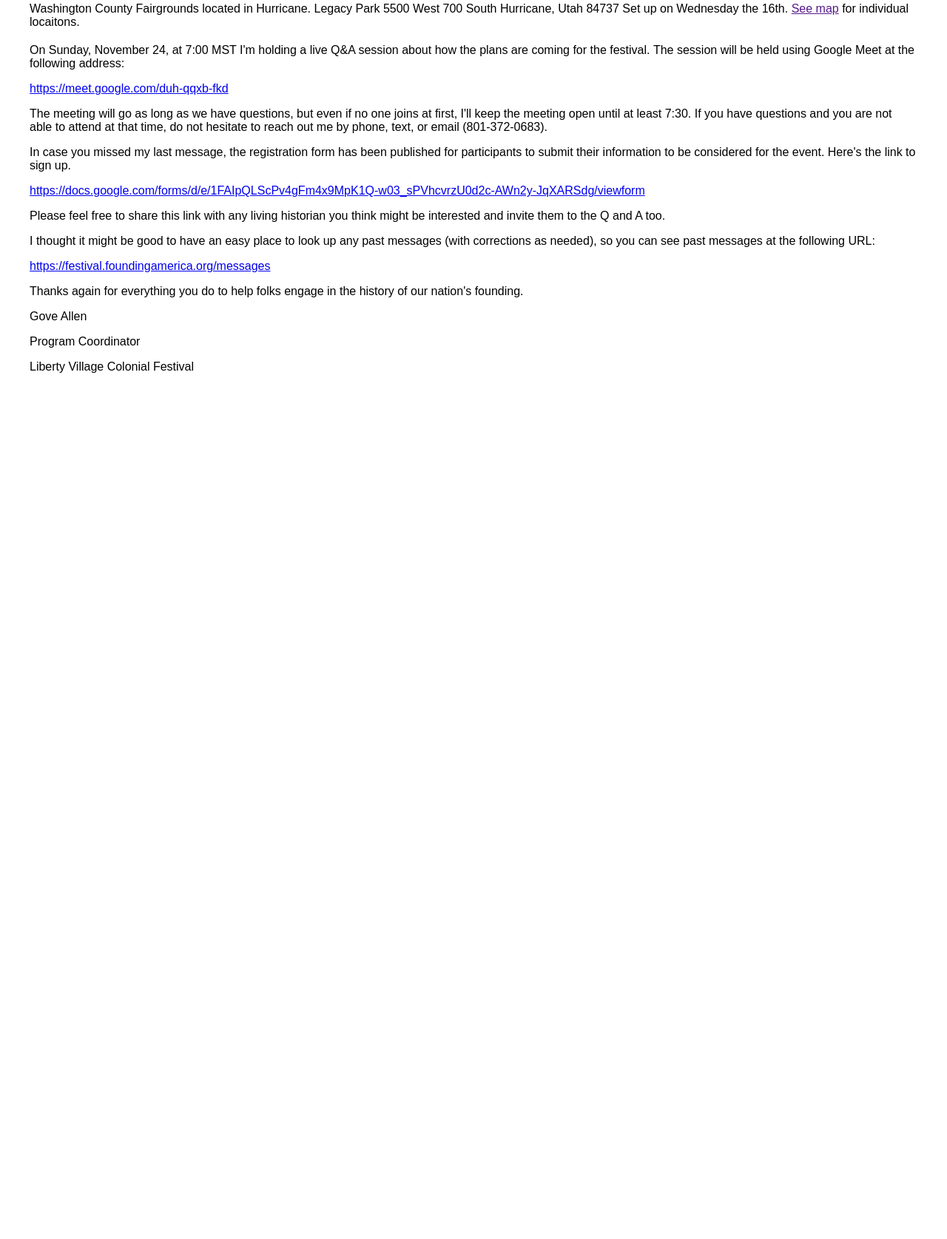
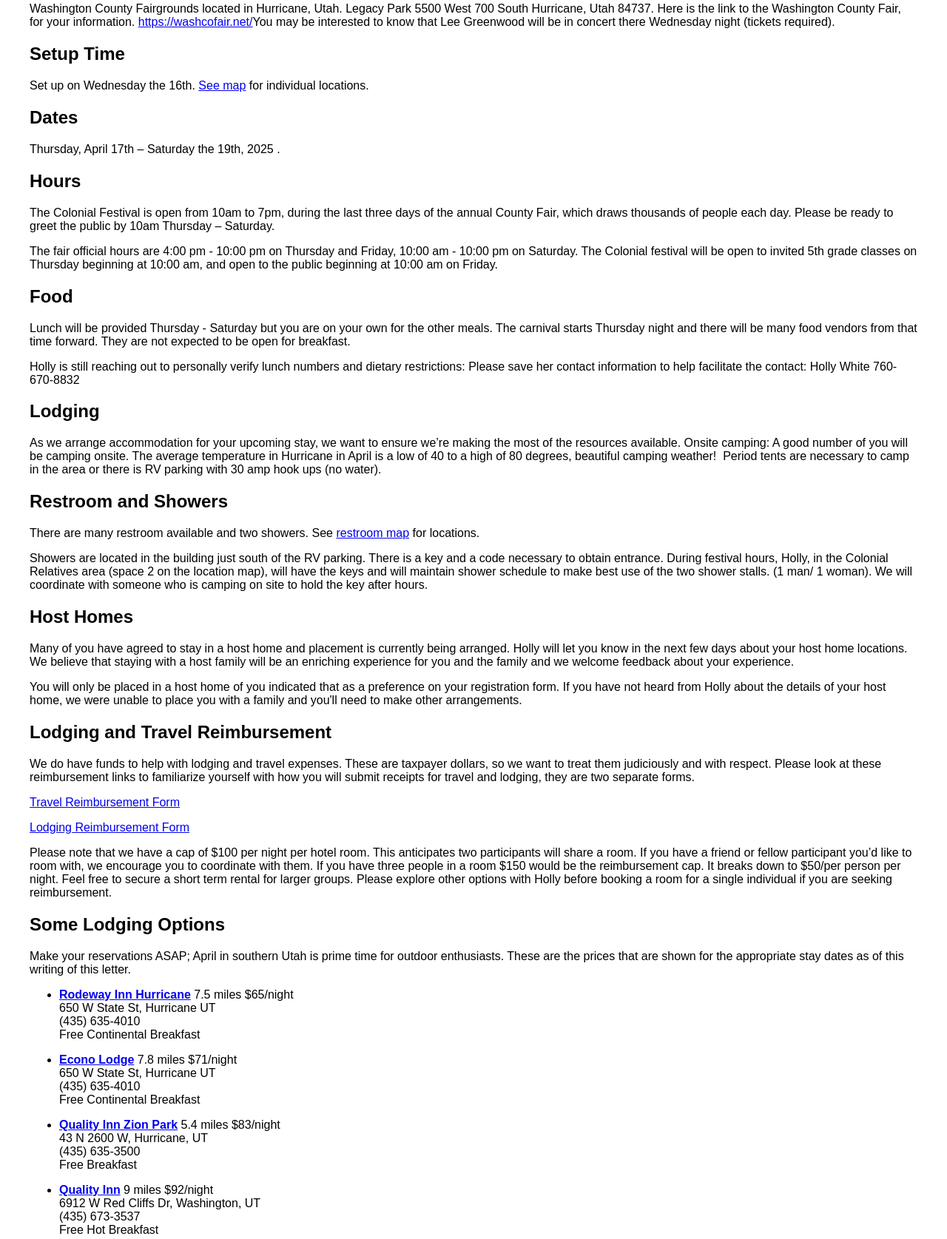
Before and after one commit to theGove/americanfoundingfestival, a plain HTML site: page messages/event-details.html in a window 1280 px wide. Shown: the part 199-1874 px from the top of the page at 74% size. Before the commit the page ends 800 px from the top, so only its background shows below. Drawn offline with Linux system fonts and the light colour scheme.

Commit message:
event Detaisl

```diff
--- a/messages/event-details.html
+++ b/messages/event-details.html
@@ -14,72 +14,93 @@
   </h1>
   <p>General information about the event is here.  This page will be updated from time to time.  If you have additional questions or would like additions to this page, please email <a href="mailto:holly@colonialheritage.org">holly@colonialheritage.org</a></p>
   <h2>Event location</h2>
-  <p>Washington County Fairgrounds located in Hurricane. Legacy Park 5500 West 700 South Hurricane, Utah 84737
- Set up on Wednesday the 16th.  <a href="">See map</a> for individual locaitons.
+  <p>Washington County Fairgrounds located in Hurricane, Utah. Legacy Park 5500 West 700 South Hurricane, Utah 84737.  Here is the link to the Washington County Fair, for your information. <a href="https://washcofair.net/">https://washcofair.net/</a>You may be interested to know that Lee Greenwood will be in concert there Wednesday night (tickets required).
   </p>
-  <h2>
-  </h2>
+  <h2>Setup Time</h2>
   <p>
-    On Sunday, November 24, at 7:00 MST I'm holding a live Q&amp;A session about how the plans are coming for the festival.&nbsp;The session will be held using Google Meet at the following address:
+  Set up on Wednesday the 16th.  <a href="/documents/locations-map.pdf">See map</a> for individual locations.
+  </p>
+  <h2>Dates</h2>
+  <p>
+  Thursday, April 17th – Saturday the 19th, 2025 .
+  </p>
+  <h2>Hours</h2>
+  <p>
+    The Colonial Festival is open from 10am to 7pm, during the last three days of the annual County Fair, which draws thousands of people each day. Please be ready to greet the public by 10am Thursday – Saturday.
+</p><p>
+    The fair official hours are 4:00 pm - 10:00 pm on Thursday and Friday, 10:00 am - 10:00 pm on Saturday.  The Colonial festival will be open to invited 5th grade classes on Thursday beginning at 10:00 am, and open to the public beginning at 10:00 am on Friday.
+  <h2>Food</h2>
+  <p>
+    Lunch will be provided Thursday - Saturday but you are on your own for the other meals. The carnival starts Thursday night and there will be many food vendors from that time forward.  They are not expected to be open for breakfast.
+  </p>
+  <p>Holly is still reaching out to personally verify lunch numbers and dietary restrictions:  Please save her contact information to help facilitate the contact:  Holly White 760-670-8832
+  </p>
+  <h2>Lodging</h2>
+  <p>
+    As we arrange accommodation for your upcoming stay, we want to ensure we’re making the most of the resources available. Onsite camping: A good number of you will be camping onsite. The average temperature in Hurricane in April is a low of 40 to a high of 80 degrees, beautiful camping weather!  Period tents are necessary to camp in the area or there is RV parking with 30 amp hook ups (no water).
+  </p>
+  <h2>Restroom and Showers</h2>
+  <p>There are many restroom available and two showers.  See <a href="/documents/restroom-map.pdf">restroom map</a> for locations.
   </p>
   <p>
+    Showers are located in the building just south of the RV parking. There is a key and a code necessary to obtain entrance.  During festival hours, Holly, in the Colonial Relatives area (space 2 on the location map), will have the keys and will maintain shower schedule to make best use of the two shower stalls. (1 man/ 1 woman). We will coordinate with someone who is camping on site to hold the key after hours.
+  </p>
+  <h2>Host Homes</h2>
+  <p>
+    Many of you have agreed to stay in a host home and placement is currently being arranged.  Holly will let you know in the next few days about your host home locations.   We believe that staying with a host family will be an enriching experience for you and the family and we welcome feedback about your experience.
+</p><p>You will only be placed in a host home of you indicated that as a preference on your registration form.  If you have not heard from Holly about the details of your host home, we were unable to place you with a family and you'll need to make other arrangements.</p>
+  <h2>Lodging and Travel Reimbursement</h2>
+  <p>
+    We do have funds to help with lodging and travel expenses. These are taxpayer dollars, so we want to treat them judiciously and with respect. Please look at these reimbursement links to familiarize yourself with how you will submit receipts for travel and lodging, they are two separate forms.
   </p>
   <p>
-    <a href="https://meet.google.com/duh-qqxb-fkd" rel="noopener noreferrer" target="_blank">
-      https://meet.google.com/duh-qqxb-fkd
+    <a href="https://airtable.com/appa1DP67Be3EUN1F/pag9BtXQnHrLcIfYD/form">
+        Travel Reimbursement Form
     </a>
   </p>
   <p>
-  </p>
-  <p>
-    The meeting will go as long as we have questions, but even if no one joins at first, I'll keep the meeting open until at least 7:30.&nbsp;If you have questions and you are not able to attend at that time, do not hesitate to reach out me by phone, text, or email (801-372-0683).
-  </p>
-  <p>
-  </p>
-  <p>
-    In case you missed my last message, the registration form has been published for participants to submit their information to be considered for the event.&nbsp;Here's the link to sign up.
-  </p>
-  <p>
-  </p>
-  <p>
-    <a href="https://docs.google.com/forms/d/e/1FAIpQLScPv4gFm4x9MpK1Q-w03_sPVhcvrzU0d2c-AWn2y-JqXARSdg/viewform" rel="noopener noreferrer" target="_blank">
-      https://docs.google.com/forms/d/e/1FAIpQLScPv4gFm4x9MpK1Q-w03_sPVhcvrzU0d2c-AWn2y-JqXARSdg/viewform
+    <a href="https://airtable.com/appa1DP67Be3EUN1F/pagf9zHNl0dqLtRlL/form">
+        Lodging Reimbursement Form
     </a>
   </p>
+  <p>Please note that we have a cap of $100 per night per hotel room. This anticipates two participants will share a room. If you have a friend or fellow participant you’d like to room with, we encourage you to coordinate with them.  If you have three people in a room $150 would be the reimbursement cap. It breaks down to $50/per person per night. Feel free to secure a short term rental for larger groups.  Please explore other options with Holly before booking a room for a single individual if you are seeking reimbursement.
+  </p>
+  <h2>Some Lodging Options</h2>
   <p>
+    Make your reservations ASAP; April in southern Utah is prime time for outdoor enthusiasts.  These are the prices that are shown for the appropriate stay dates as of this writing of this letter.
+
+    <ul>
+        <li><b><a href="https://www.choicehotels.com/utah/hurricane/rodeway-inn-hotels/ut135?checkInDate=2025-04-16&checkOutDate=2025-04-20">Rodeway Inn Hurricane</a></b> 7.5 miles $65/night<br>
+            650 W State St, Hurricane UT<br>
+            (435) 635-4010<br>
+            Free Continental Breakfast</li>
+    </ul>
+    <ul>
+        <li><b><a href="https://www.choicehotels.com/utah/hurricane/econo-lodge-hotels/ut219?checkInDate=2025-04-16&checkOutDate=2025-04-20">Econo Lodge</a></b> 7.8 miles $71/night<br>
+            650 W State St, Hurricane UT<br>
+            (435) 635-4010<br>
+            Free Continental Breakfast</li>
+    </ul>
+    <ul>
+        <li><b><a href="https://www.choicehotels.com/utah/hurricane/quality-inn-hotels/ut420?mc=llgoxxpx">Quality Inn Zion Park</a></b> 5.4 miles $83/night<br>
+            43 N 2600 W, Hurricane, UT<br>
+            (435) 635-3500<br>
+            Free Breakfast</li>
+    </ul>
+    <ul>
+        <li><b><a href="https://www.choicehotels.com/utah/washington/quality-inn-hotels/ut166?checkInDate=2025-04-16&checkOutDate=2025-04-20">Quality Inn</a></b> 9 miles $92/night<br>
+            6912 W Red Cliffs Dr, Washington, UT<br>
+            (435) 673-3537<br>
+            Free Hot Breakfast</li>
+    </ul>
+    <ul>
+        <li><b><a href="https://www.choicehotels.com/utah/saint-george/comfort-inn-hotels/ut177?checkInDate=2025-04-16&checkOutDate=2025-04-20">Comfort Inn St. George North</a></b> 9 miles $103/night<br>
+            974 N 2720 E, St. George, UT<br>
+            (435) 215-4138<br>
+            Free Hot Breakfast</li>
+    </ul>
+
   </p>
-  <p>
-    Please feel free to share this link with any living historian you think might be interested and invite them to the Q and A too.
-  </p>
-  <p>
-  </p>
-  <p>
-    I thought it might be good to have an easy place to look up any past messages (with corrections as needed), so you can see past messages at the following URL:
-  </p>
-  <p>
-  </p>
-  <p>
-    <a href="https://festival.foundingamerica.org/messages" rel="noopener noreferrer" target="_blank">
-      https://festival.foundingamerica.org/messages
-    </a>
-  </p>
-  <p>
-  </p>
-  <p>
-    Thanks again for everything you do to help folks engage in the history of our nation's founding.
-  </p>
-  <p>
-  </p>
-  <p>
-    Gove Allen
-  </p>
-  <p>
-    Program Coordinator
-  </p>
-  <p>
-    Liberty Village Colonial Festival
-  </p>
-  <p>
-  </p>
+
 </body>
 </html>
```
